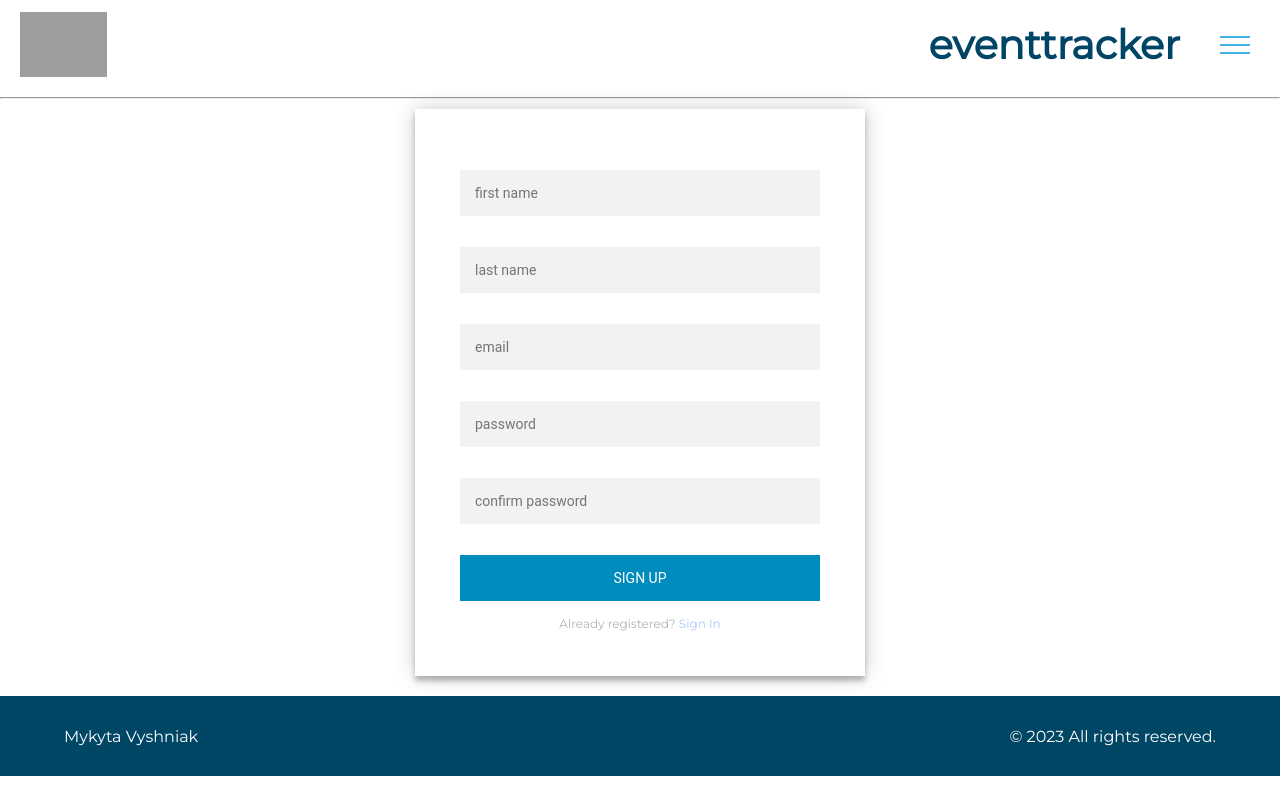
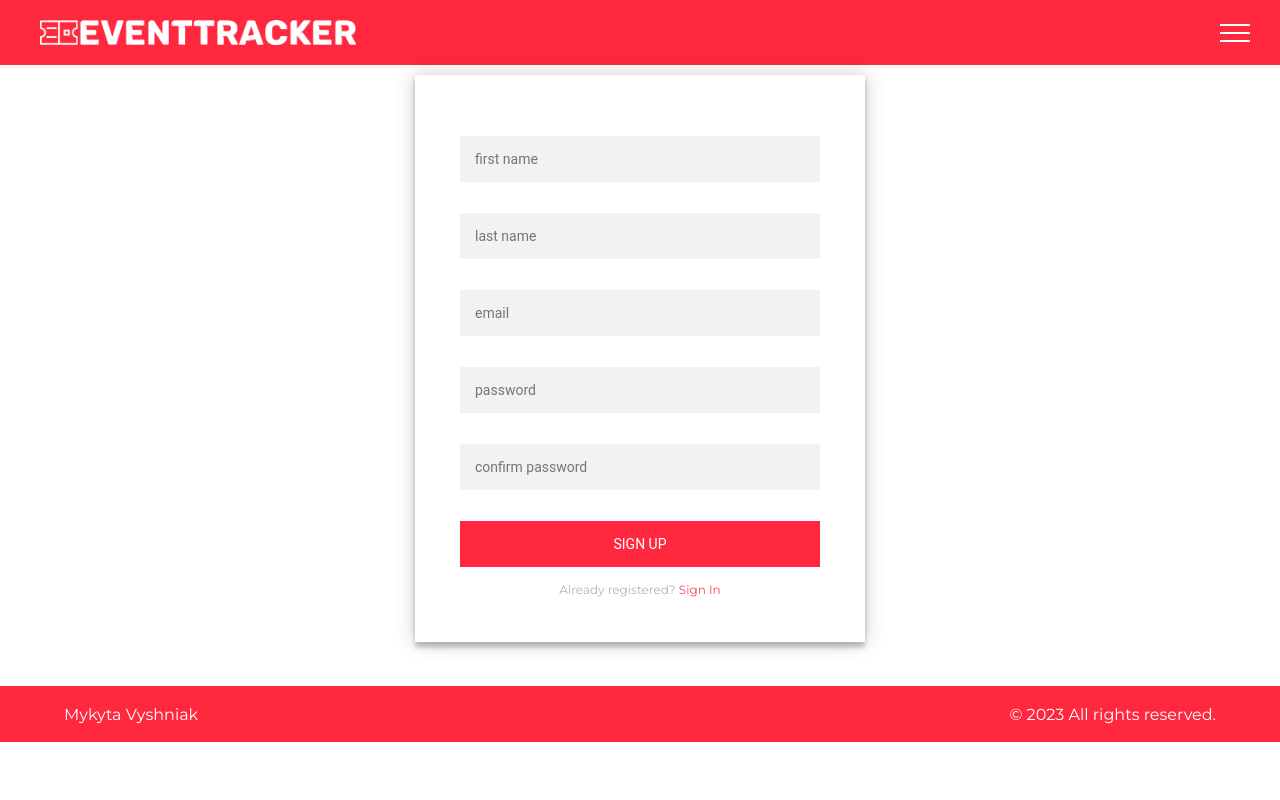
Before and after one commit to NikitaVishnyak/eventtracker, a Django app: page /register/ in a window 1280 px wide. Run offline with Django 4.2, Linux system fonts and the light colour scheme; parts of the project's set-up code (start-up, migrations or seed data) failed here and were passed over; some libraries are stand-ins or nearby versions; grey boxes are pictures that could not be loaded.

Commit message:
feat(registration)!: implement email verification feat(validation): add validation for the start and end dates during event creation feat(design): add EventTracker logo and make other design changes

```diff
--- a/eventtracker/eventsapp/static/eventsapp/css/styles.css
+++ b/eventtracker/eventsapp/static/eventsapp/css/styles.css
@@ -7,11 +7,15 @@ html, body {
     position: relative;
 }
 
+.header {
+    background-color: #ff283e;
+}
+
 h1 {
+    color: #ff283e;
     font-size: 2.5rem;
     margin: 20px 0px 20px 0px;
     font-weight: bold;
-    color: #004565;
 }
 
 h2 {
@@ -20,7 +24,7 @@ h2 {
 
 .h2-additional {
     margin: auto;
-    color: #004565;
+    color: #ff283e;
     padding-bottom: 10px;
 }
 
@@ -44,7 +48,7 @@ h3 {
     height: 50px;
     display: inline-block;
     position: relative;
-    top: 20px;
+    top: 7.5px;
     right: 10px;
     float: right;
     z-index: 1000;
@@ -54,7 +58,7 @@ h3 {
     position: absolute;
     display: block;
     height: 2px;
-    background: #3fb3e3;
+    background: #fff;
     width: 30px;
     left: 0px;
     -webkit-transition: all 0.3s;
@@ -93,7 +97,7 @@ h3 {
 
 .menu-drawer {
     width: 400px;
-    background-color: #004466;
+    background-color: #ff283e;
     position: absolute;
     right: -550px;
     top: 0;
@@ -115,11 +119,6 @@ h3 {
     padding: 0px 0px 0px 0px;
     margin: 50px 0px 50px 0px;
     padding: 0px 0px 0px 0px;
-}
-
-.menu-drawer li a:hover {
-    color: #98e2ff;
-    transition-duration: 300ms;
 }
 
 .menu-drawer ul {
@@ -145,7 +144,7 @@ h3 {
     height: 50px;
     color: #fff!important;
     border: none;
-    background: #004466!important;
+    background: #ff283e!important;
     font-family: lato;
     max-width: 150px;
     padding: 0px;
@@ -177,8 +176,11 @@ h3 {
 }
 
 .logo {
-    height: 65px;
-    margin: 0px 0px 0px 10px
+    height: 25px;
+    margin: 20px;
+
+    display: flex;
+    align-items: center;
 }
 
 .content-text {
@@ -205,13 +207,13 @@ input:focus {
     display: flex;
     justify-content: space-between;
     align-items: center;
-    background-color: #004665;
+    background-color: #ff283e;
     color: #fff;
     position: absolute;
     bottom: 0;
 
     padding: 8px 50px 8px 0px;
-    height: 64px;
+    height: 40px;
     width: 100%;
 }
 
@@ -271,7 +273,7 @@ input:focus {
     font-family: "Roboto", sans-serif;
     text-transform: uppercase;
     outline: 0;
-    background: #008cbc;
+    background: #ff283e;
     width: 100%;
     border: 0;
     padding: 15px;
@@ -282,7 +284,7 @@ input:focus {
     cursor: pointer;
 }
 .form button:hover,.form button:active,.form button:focus {
-    background: #02749c;
+    background: #e82337;
     transition-duration: 300ms;
 }
 .form .message {
@@ -291,7 +293,7 @@ input:focus {
     font-size: 12px;
 }
 .form .message a {
-    color: #aac8fa;
+    color: #fc4255;
     text-decoration: none;
 }
 
@@ -327,3 +329,13 @@ textarea {
   background-color: #f2f2f2;
   resize: none;
 }
+
+fieldset {
+    border: none;
+}
+
+.form-button-request-new-email {
+    min-width: 200px;
+    font-size: 16px;
+    margin-top: -15px;
+}
--- a/eventtracker/eventsapp/templates/base.html
+++ b/eventtracker/eventsapp/templates/base.html
@@ -41,10 +41,8 @@
 	{% block mainmenu %}
 	<div class="header">
 		<ul id="mainmenu" class="mainmenu">
-		<li class="logo"><a href="{% url 'home' %}"><img src="#" class="logo"></img></a></li>
-		<h1>eventtracker</h1>
+		<li class="logo"><a href="{% url 'home' %}"><img src="{% static 'eventsapp/images/logo_new.png' %}" class="logo"></img></a></li>
 		</ul>
-		<hr>
 	</div>
 	{% endblock mainmenu %}
 
--- a/eventtracker/eventsapp/views.py
+++ b/eventtracker/eventsapp/views.py
@@ -5,7 +5,7 @@ from django.utils.text import slugify
 from django.views.decorators.http import require_GET
 from django.views.generic import CreateView, TemplateView
 from rest_framework import viewsets
-from django.shortcuts import render
+from django.shortcuts import render, redirect
 from rest_framework.exceptions import PermissionDenied
 from rest_framework.permissions import IsAdminUser, AllowAny
 from rest_framework.views import APIView
@@ -131,3 +131,7 @@ class SuccessAddView(TemplateView):
         if not request.session.get('event_added'):
             raise Http404("Event not added")
         return super().dispatch(request, *args, **kwargs)
+
+
+def set_home_page(request):
+    return redirect('home')
--- a/eventtracker/eventtracker/urls.py
+++ b/eventtracker/eventtracker/urls.py
@@ -2,10 +2,10 @@ from django.contrib import admin
 from django.urls import path, include
 
 from eventsapp.views import EventsViewSet, CityEventsView, CityView, AddEventView, get_cities, \
-    SuccessAddView
-
+    SuccessAddView, set_home_page
 
 urlpatterns = [
+    path('', set_home_page, name='set_home_page'),
     path('admin/', admin.site.urls),
     path('api/v1/auth/', include('rest_framework.urls')),
     path('api/v1/events/', EventsViewSet.as_view({'get': 'list'}), name='home'),
--- a/eventtracker/users/models.py
+++ b/eventtracker/users/models.py
@@ -53,7 +53,7 @@ class CustomUsers(AbstractUser):
         return f"{self.first_name} {self.last_name}"
 
     class Meta:
-        verbose_name_plural = 'CustomUsers'
+        verbose_name_plural = 'Users'
 
 
 @receiver(post_save, sender=CustomUsers)
--- a/eventtracker/users/urls.py
+++ b/eventtracker/users/urls.py
@@ -1,10 +1,13 @@
-from django.urls import path
+from django.urls import path, include
 
-from users.views import RegisterUser, LoginUser, logout_user, ProfileViewSet
+from users.views import RegisterUser, LoginUser, logout_user, ProfileViewSet, EmailSentView, RequestNewEmailView
 
 urlpatterns = [
     path('login/', LoginUser.as_view(), name='login'),
     path('register/', RegisterUser.as_view(), name='sign up'),
     path('logout/', logout_user, name='logout'),
+    path('verification/', include('verify_email.urls')),
     path('api/v1/profile/<str:user_slug>/', ProfileViewSet.as_view(), name='profile'),
+    path('email-sent/', EmailSentView.as_view(), name='email_sent'),
+    path('verification/user/verify-email/request-new-link/', RequestNewEmailView.as_view(), name='request_new_email'),
 ]
--- a/eventtracker/users/views.py
+++ b/eventtracker/users/views.py
@@ -1,9 +1,11 @@
 from django.contrib.auth import login, logout
 from django.contrib.auth.views import LoginView
 from django.shortcuts import render, redirect
-from django.urls import reverse_lazy
-from django.views.generic import CreateView
+from django.urls import reverse_lazy, reverse
+from django.views.generic import CreateView, TemplateView
 from rest_framework.views import APIView
+
+from verify_email.email_handler import send_verification_email
 
 from users.forms import LoginUserForm, RegisterUserForm
 from users.models import CustomUsers
@@ -23,9 +25,13 @@ class RegisterUser(CreateView):
     success_url = reverse_lazy('home')
 
     def form_valid(self, form):
-        user = form.save()
-        login(self.request, user)
-        return redirect('home')
+        user = form.save(commit=False)
+        user.is_active = False
+        user.save()
+
+        send_verification_email(self.request, form)
+
+        return redirect('email_sent')
 
 
 def logout_user(request):
@@ -40,3 +46,11 @@ class ProfileViewSet(APIView):
             'custom_user': custom_user,
         }
         return render(request, 'profile.html', context)
+
+
+class RequestNewEmailView(TemplateView):
+    template_name = 'request_new_email.html'
+
+
+class EmailSentView(TemplateView):
+    template_name = 'new_email_sent.html'
```
Also changed, not shown: eventtracker/eventsapp/forms.py (+15 -0 lines), eventtracker/eventtracker/settings.py (+27 -0 lines), eventtracker/users/templates/expired.html (added, +9 -0 lines), eventtracker/users/templates/failed.html (added, +9 -0 lines), eventtracker/users/templates/new_email_sent.html (added, +9 -0 lines), eventtracker/users/templates/request_new_email.html (added, +19 -0 lines), eventtracker/users/templates/success.html (added, +9 -0 lines), eventtracker/eventsapp/static/eventsapp/images/logo.png, eventtracker/eventsapp/static/eventsapp/images/logo_new.png (added), eventtracker/eventsapp/static/eventsapp/images/main.ico.
